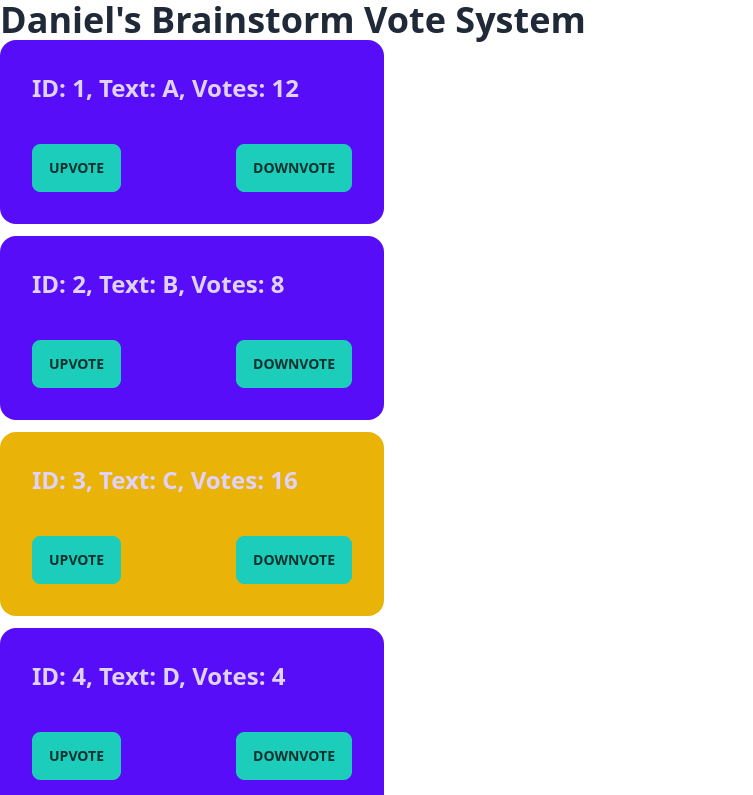
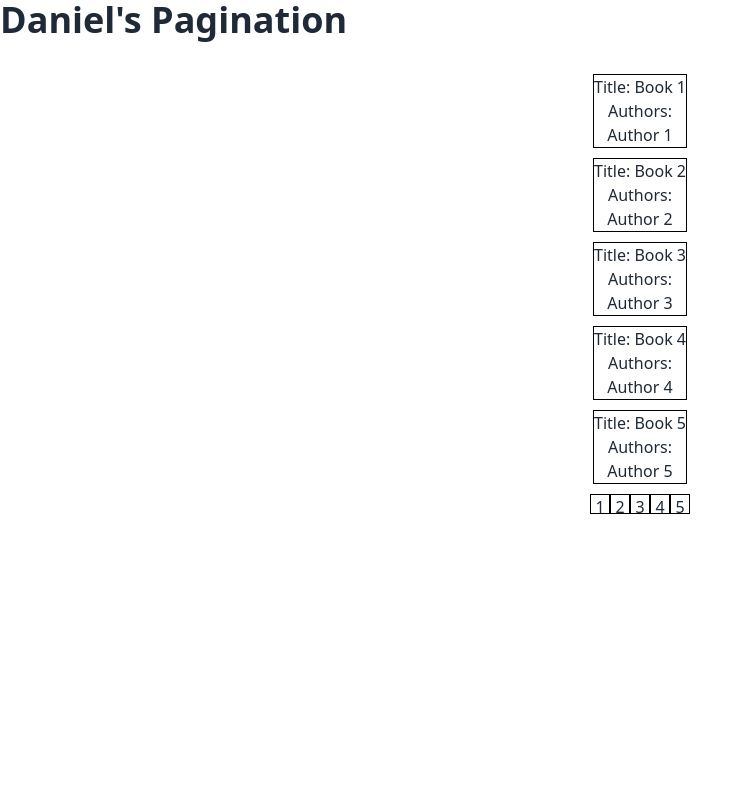
Before and after one commit to zjian107-su/Angular-Akasha1729, an Angular app: page / in a window 1280 px wide. Shown: the top 795 px of the page, without its empty margins (0-753 px from the left). Built offline with nearby package versions, Linux system fonts and the light colour scheme.

Commit message:
✨ update: complete pagination

```diff
--- a/src/app/app.component.html
+++ b/src/app/app.component.html
@@ -14,4 +14,5 @@
 <!-- <app-custom-attribute-directive></app-custom-attribute-directive> -->
 <!-- <app-input-attribute-directive></app-input-attribute-directive> -->
 <!-- <app-structural-directive></app-structural-directive> -->
-<app-brainstorm-vote></app-brainstorm-vote>
+<!-- <app-brainstorm-vote></app-brainstorm-vote> -->
+<app-pagination></app-pagination>
--- a/src/app/app.module.ts
+++ b/src/app/app.module.ts
@@ -19,6 +19,7 @@ import { InputAttributeDirectiveComponent } from './components/input-attribute-d
 import { StructuralDirectiveComponent } from './components/structural-directive/structural-directive.component';
 import { StructuralUnlessDirective } from './directives/structural-unless.directive';
 import { BrainstormVoteComponent } from './components/brainstorm-vote/brainstorm-vote.component';
+import { PaginationComponent } from './components/pagination/pagination.component';
 
 @NgModule({
   declarations: [
@@ -38,6 +39,7 @@ import { BrainstormVoteComponent } from './components/brainstorm-vote/brainstorm
     StructuralDirectiveComponent,
     StructuralUnlessDirective,
     BrainstormVoteComponent,
+    PaginationComponent,
   ],
   imports: [BrowserModule, AppRoutingModule, FormsModule],
   providers: [],
--- /dev/null
+++ b/src/app/components/pagination/pagination.component.html
@@ -0,0 +1,19 @@
+<h1> Daniel's Pagination </h1>
+
+<div style="display: flex; flex-direction: column; align-items: center">
+  <input [(ngModel)]="queryString" (input)="changeHandler()" />
+  <div>
+    <div *ngFor="let one of list"
+      style="border: 1px black solid; margin: 10px; display: flex; flex-direction: column; align-items: center">
+      <div>Title: {{ one.title }}</div>
+      <div>Authors: </div>
+      <span *ngFor="let author of one.authors">{{ author }}</span>
+    </div>
+  </div>
+  <div style="display: flex">
+    <div *ngFor="let page of pageList" (click)="clickHandler(page)"
+      style="border: 1px black solid; height: 20px; width: 20px; display: flex; justify-content: center">
+      {{ page }}
+    </div>
+  </div>
+</div>
--- /dev/null
+++ b/src/app/components/pagination/pagination.component.ts
@@ -0,0 +1,54 @@
+import { Component } from '@angular/core';
+
+interface Book {
+  title: string;
+  authors: string[];
+}
+
+@Component({
+  selector: 'app-pagination',
+  templateUrl: './pagination.component.html',
+  styleUrls: ['./pagination.component.css'],
+})
+export class PaginationComponent {
+  PAGE_SIZE = 5;
+  data: Book[] = Array.from({ length: 22 }, (v, k) => {
+    return {
+      title: `Book ${k + 1}`,
+      authors: [`Author ${k + 1}`],
+    };
+  });
+  list: any[] = [];
+  page = 1;
+  pageList: number[] = [];
+  queryString = '';
+
+  constructor() {
+    this.getPaginationDetail(this.data);
+  }
+
+  clickHandler(page: number) {
+    this.getPaginationDetail(this.data, page);
+  }
+
+  changeHandler() {
+    const filteredData = this.data.filter(
+      (book) =>
+        book.title.toLowerCase().includes(this.queryString.toLowerCase()) ||
+        book.authors.find((author) =>
+          author.toLowerCase().includes(this.queryString.toLowerCase())
+        )
+    );
+    this.getPaginationDetail(filteredData);
+  }
+
+  getPaginationDetail(list: any[], currentPage = 1) {
+    const pages = Math.ceil(list.length / this.PAGE_SIZE);
+    this.pageList = Array.from({ length: pages }, (_, i) => i + 1);
+    this.page = currentPage;
+    this.list = list.slice(
+      this.PAGE_SIZE * (currentPage - 1),
+      this.PAGE_SIZE * currentPage
+    );
+  }
+}
--- a/src/styles.css
+++ b/src/styles.css
@@ -6,3 +6,7 @@
 h1 {
   @apply text-4xl font-bold;
 }
+
+p {
+  @apply text-lg;
+}
```
Also changed, not shown: src/app/components/pagination/pagination.component.css (added), 1 other file (tests, documents, lock files or other folders).
